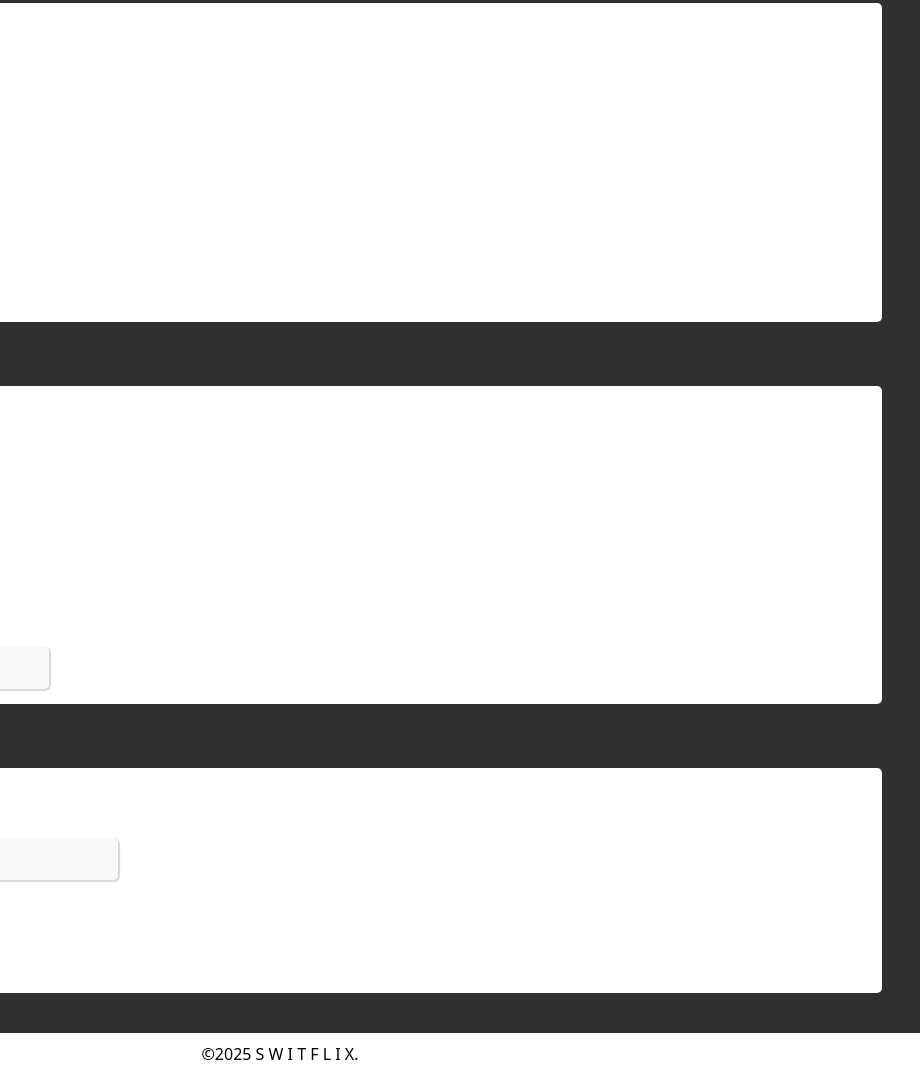
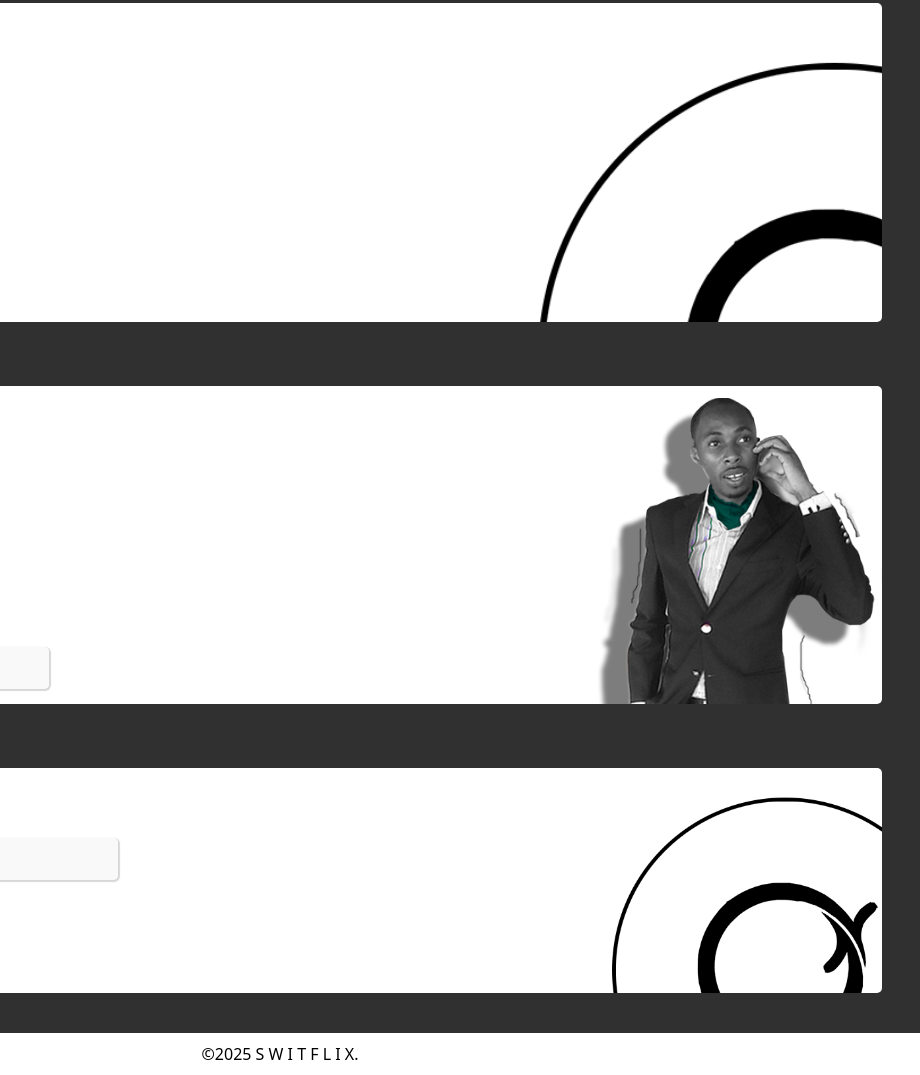
Before and after one commit to switflix/switflix, a plain HTML site: page index.html in a window 1280 px wide. Shown: the part 949-2024 px from the top of the page, 360-1280 px from the left. Drawn offline with Linux system fonts and the light colour scheme; files whose address does not match are found by name.

Commit message:
Update style.css
image style sheet update

```diff
--- a/style.css
+++ b/style.css
@@ -121,7 +121,7 @@ section{
   font-family: system-ui, -apple-system, BlinkMacSystemFont, 'Segoe UI', Roboto, Oxygen, Ubuntu, Cantarell, 'Open Sans', 'Helvetica Neue', sans-serif;
   font-weight: 400;
 
-  background-image: url(/image/Assessment.png);
+  background-image: url(/Assessment.png);
   background-repeat: no-repeat;
   background-size: 195%;
   background-position: left 80% top 0px;
@@ -258,7 +258,7 @@ button:hover{
   font-family: system-ui, -apple-system, BlinkMacSystemFont, 'Segoe UI', Roboto, Oxygen, Ubuntu, Cantarell, 'Open Sans', 'Helvetica Neue', sans-serif;
   font-weight: 400;
 
-  background-image: url(/image/TheCircle.png);
+  background-image: url(/TheCircle.png);
   background-repeat: no-repeat;
   background-size: 120%;
   background-position: left -310% top -69px;
@@ -435,7 +435,7 @@ button:hover{
   font-family: system-ui, -apple-system, BlinkMacSystemFont, 'Segoe UI', Roboto, Oxygen, Ubuntu, Cantarell, 'Open Sans', 'Helvetica Neue', sans-serif;
   font-weight: 400;
 
-  background-image: url(/image/Coach-Bami-vs-Aduni-Pro-Max.png);
+  background-image: url(/Coach-Bami-vs-Aduni-Pro-Max.png);
   background-repeat: no-repeat;
   background-size: 160%;
   background-position: left 62% top 0px;
@@ -488,7 +488,7 @@ button:hover{
   font-family: system-ui, -apple-system, BlinkMacSystemFont, 'Segoe UI', Roboto, Oxygen, Ubuntu, Cantarell, 'Open Sans', 'Helvetica Neue', sans-serif;
   font-weight: 400;
 
-  background-image: url(/image/TheCircle.png);
+  background-image: url(/TheCircle.png);
   background-repeat: no-repeat;
   background-size: 120%;
   background-position: left -310% top -69px;
@@ -571,7 +571,7 @@ button:hover{
 
 
 .the-assessment {
-  background-image: url(/image/Assessment.png);
+  background-image: url(/Assessment.png);
   background-repeat: no-repeat;
   background-size: 217%;
   background-position: left 70% top 0px;
@@ -580,7 +580,7 @@ button:hover{
 .Thriveline{
   padding: 25px;
 
-  background-image: url(/image/TheCircle.png);
+  background-image: url(/TheCircle.png);
   background-repeat: no-repeat;
   background-size: 217%;
   background-position: left 70% top 0px;
@@ -589,7 +589,7 @@ button:hover{
 .evidence{
   padding: 25px;
 
-  background-image: url(/image/Coach-Bami-vs-Aduni-Pro-Max.png);
+  background-image: url(/Coach-Bami-vs-Aduni-Pro-Max.png);
   background-repeat: no-repeat;
   background-size: 168%;
   background-position: left 67% top 0px;
@@ -598,7 +598,7 @@ button:hover{
 .circle{
   padding: 25px;
 
-  background-image: url(/image/TheCircle.png);
+  background-image: url(/TheCircle.png);
   background-repeat: no-repeat;
   background-size: 95%;
   background-position: left 990% top 50px;
@@ -631,19 +631,19 @@ button:hover{
 
 
 .the-assessment {
-  background-image: url(/image/Assessment.png);
+  background-image: url(/Assessment.png);
   background-repeat: no-repeat;
   background-size: 194%;
   background-position: left 78% top 0px;
 }
   .evidence{
-  background-image: url(/image/Coach-Bami-vs-Aduni-Pro-Max.png);
+  background-image: url(/Coach-Bami-vs-Aduni-Pro-Max.png);
   background-repeat: no-repeat;
   background-size: 178%;
   background-position: left 67% top 0px;
 }
  .circle{
-  background-image: url(/image/TheCircle.png);
+  background-image: url(/TheCircle.png);
   background-repeat: no-repeat;
   background-size: 95%;
   background-position: left 990% top 50px;
@@ -676,7 +676,7 @@ button:hover{
 
 
 .the-assessment {
-  background-image: url(/image/Assessment.png);
+  background-image: url(/Assessment.png);
   background-repeat: no-repeat;
   background-size: 102.5%;
   background-position: left 90% top 0px;
@@ -684,19 +684,19 @@ button:hover{
 
 .Thriveline{
 
-  background-image: url(/image/TheCircle.png);
+  background-image: url(/TheCircle.png);
   background-repeat: no-repeat;
   background-size: 97%;
   background-position: left 920% top -50px;
 }
   .evidence{
-  background-image: url(/image/Coach-Bami-vs-Aduni-Pro-Max.png);
+  background-image: url(/Coach-Bami-vs-Aduni-Pro-Max.png);
   background-repeat: no-repeat;
   background-size: 80%;
   background-position: left 60% top 0px;
 }
  .circle{
-  background-image: url(/image/TheCircle.png);
+  background-image: url(/TheCircle.png);
   background-repeat: no-repeat;
   background-size: 60%;
   background-position: left 145% top -94px;
@@ -727,19 +727,19 @@ button:hover{
   }
 
 .the-assessment {
-  background-image: url(/image/Assessment.png);
+  background-image: url(/Assessment.png);
   background-repeat: no-repeat;
   background-size: 77%;
   background-position: left 99.9% top 0px;
 }
   .evidence{
-  background-image: url(/image/Coach-Bami-vs-Aduni-Pro-Max.png);
+  background-image: url(/Coach-Bami-vs-Aduni-Pro-Max.png);
   background-repeat: no-repeat;
   background-size: 80%;
   background-position: left 60% top 0px;
 }
  .circle{
-  background-image: url(/image/TheCircle.png);
+  background-image: url(/TheCircle.png);
   background-repeat: no-repeat;
   background-size: 18%;
   background-position: left 103% top -25px;
@@ -769,7 +769,7 @@ button:hover{
   }
 
 .the-assessment {
-  background-image: url(/image/Assessment.png);
+  background-image: url(/Assessment.png);
   background-repeat: no-repeat;
   background-size: 76%;
   background-position: left 99.9999% top 0px;
@@ -777,19 +777,19 @@ button:hover{
 
 .Thriveline{
 
-  background-image: url(/image/TheCircle.png);
+  background-image: url(/TheCircle.png);
   background-repeat: no-repeat;
   background-size: 67%;
   background-position: left 190% top -51px;
 }
   .evidence{
-  background-image: url(/image/Coach-Bami-vs-Aduni-Pro-Max.png);
+  background-image: url(/Coach-Bami-vs-Aduni-Pro-Max.png);
   background-repeat: no-repeat;
   background-size: 62%;
   background-position: left 100% top 0px;
 }
  .circle{
-  background-image: url(/image/TheCircle.png);
+  background-image: url(/TheCircle.png);
   background-repeat: no-repeat;
   background-size: 39%;
   background-position: left 119% top -35px;
@@ -799,22 +799,23 @@ button:hover{
 @media screen and (min-width: 1440px) {
 
 .the-assessment {
-  background-image: url(/image/Assessment.png);
+  background-image: url(/Assessment.png);
   background-repeat: no-repeat;
   background-size: 54%;
   background-position: left 99.9999% top 0px;
 }
   .evidence{
-  background-image: url(/image/Coach-Bami-vs-Aduni-Pro-Max.png);
+  background-image: url(/Coach-Bami-vs-Aduni-Pro-Max.png);
   background-repeat: no-repeat;
   background-size: 41%;
   background-position: left 100% top 0px;
 }
  .circle{
-  background-image: url(/image/TheCircle.png);
+  background-image: url(/TheCircle.png);
   background-repeat: no-repeat;
   background-size: 39%;
   background-position: left 119% top -35px;
 }
 
+
 }
```
